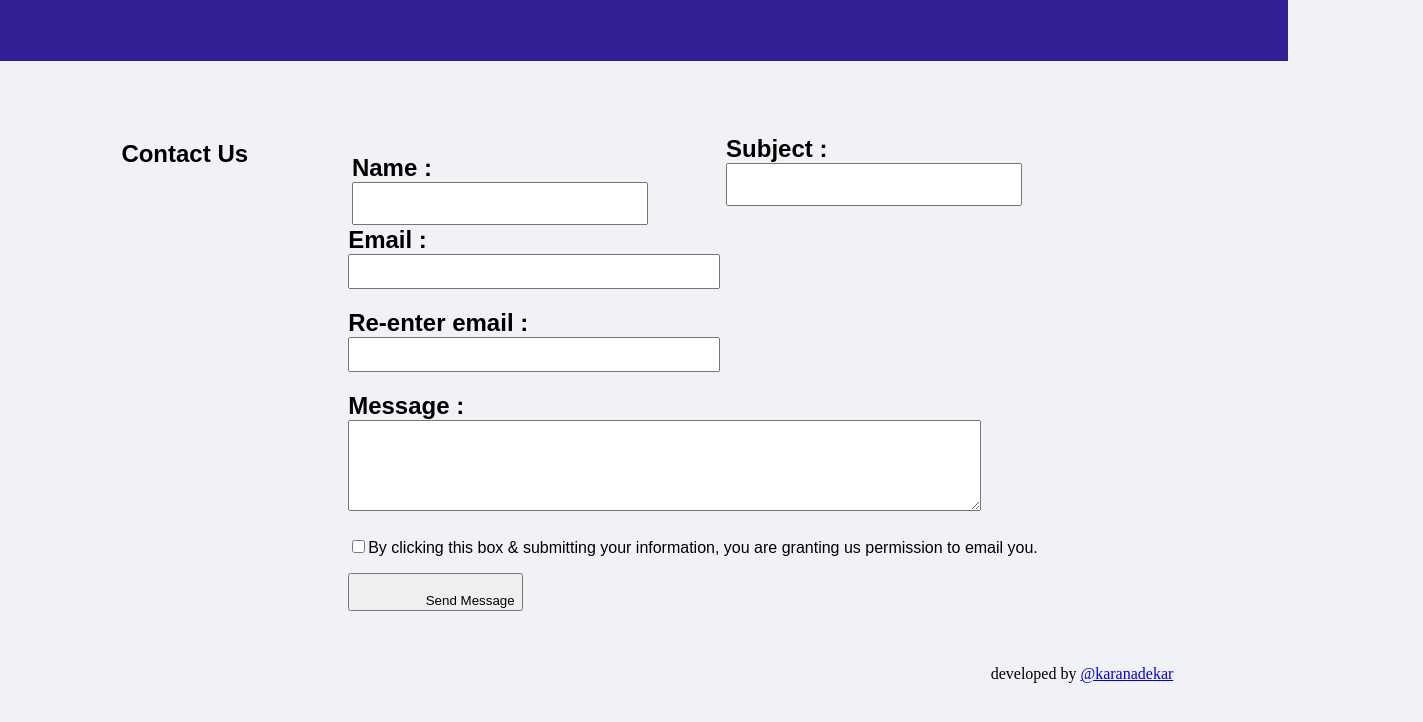
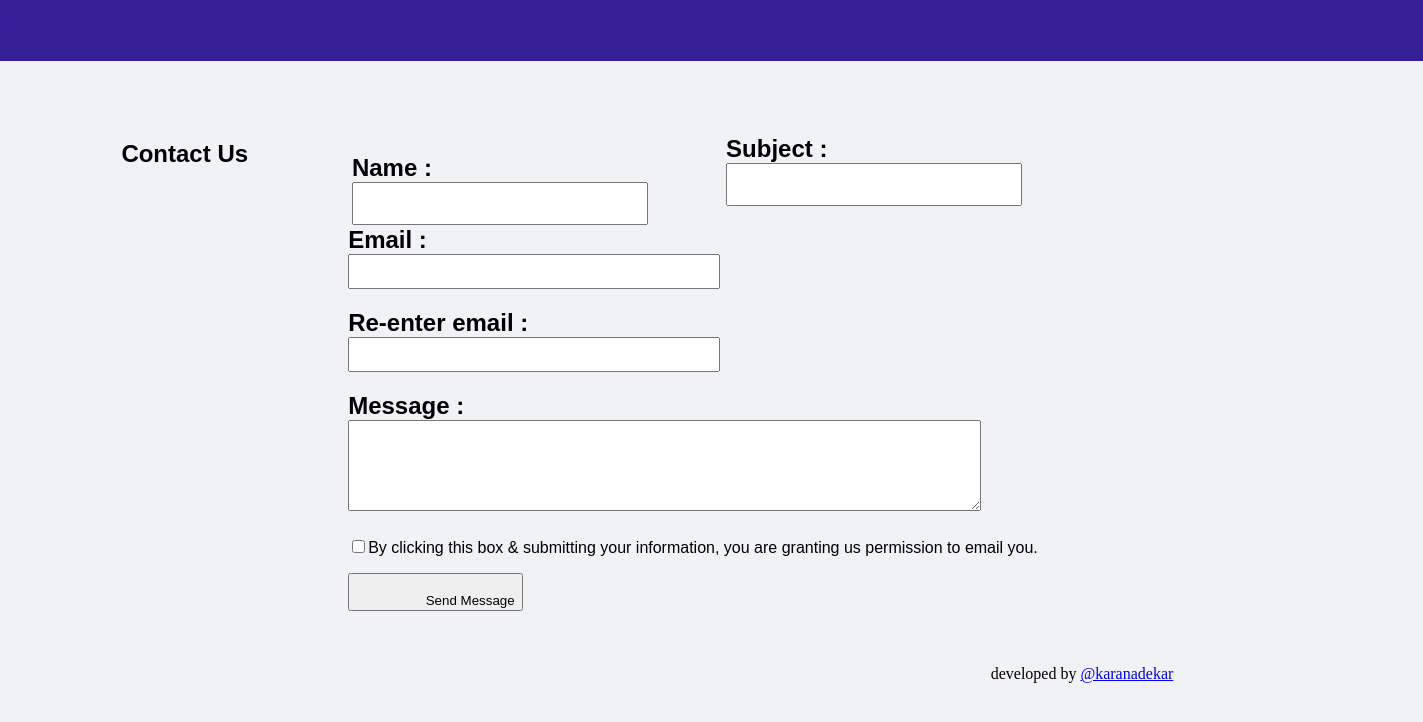
Before and after one commit to Karanadekar/buzztalk-website, a plain HTML site: page contactus.html in a window 1280 px wide. Shown: the whole page, 1423 px wide, since content can reach past the window. Drawn offline with Linux system fonts and the light colour scheme.

Commit message:
Update contactus.html

```diff
--- a/contactus.html
+++ b/contactus.html
@@ -7,7 +7,7 @@
     <title>contact us</title>
 </head>
 <body style="background-color: #f1f2f6;">
-    <h1 style="background-color: #341f97; margin: -1ch; padding: 1ch; color: #341f97;">h</h1>
+    <h1 style="background-color: #341f97; margin: -1ch; padding: 1ch; color: #341f97; margin-right: -4cm; ">h</h1>
     <h2 style="font-family: fantasy; padding: 2cm; padding-left: 3cm;">Contact Us </h2>
     <h2 style="font-family: fantasy; padding-left: 12cm; margin: -2.9cm;">Name :<br><input style="padding-left: 3cm; padding-top: 0.6cm;" type="text" name="name"></h2>
     <h2 style="font-family: fantasy; padding-left: 19cm; margin: -2.9;">Subject :<br><input style="padding-left: 3cm; padding-top: 0.6cm;" type="text" name="name"></h2>
```
